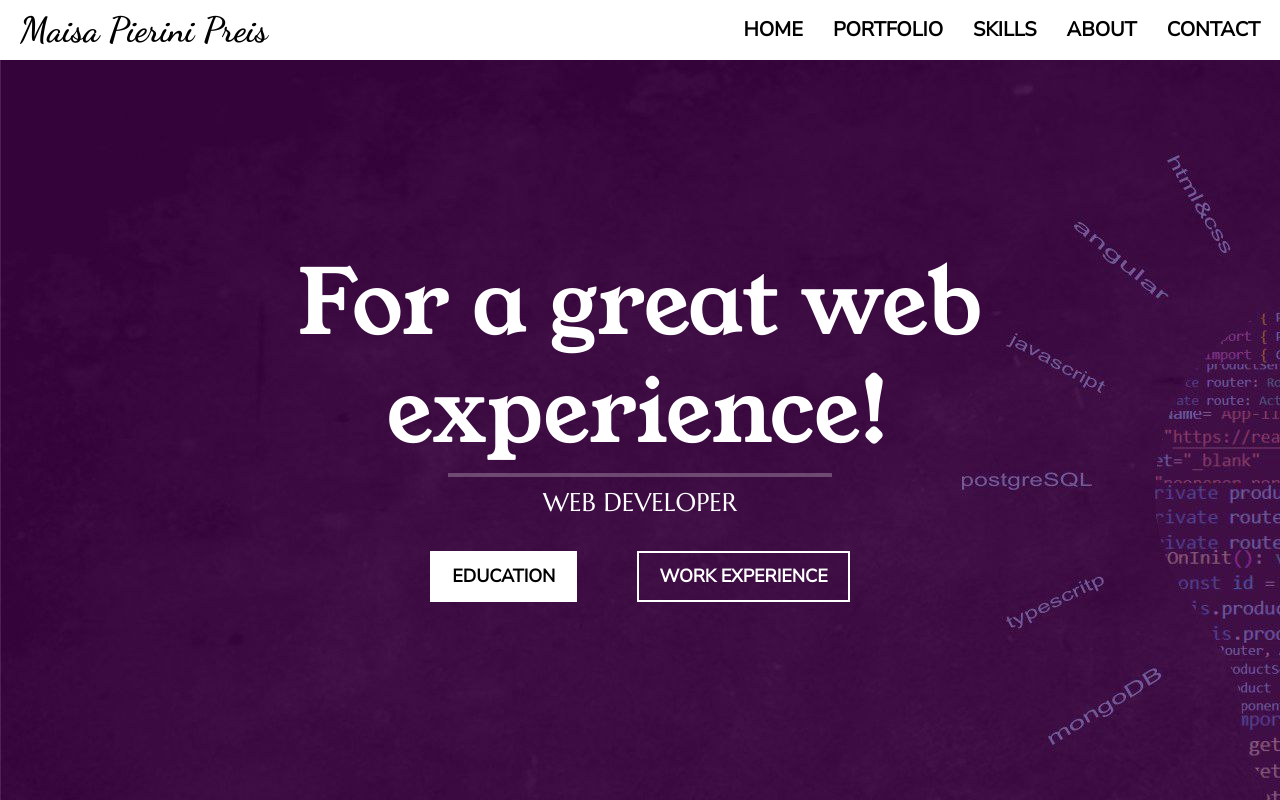
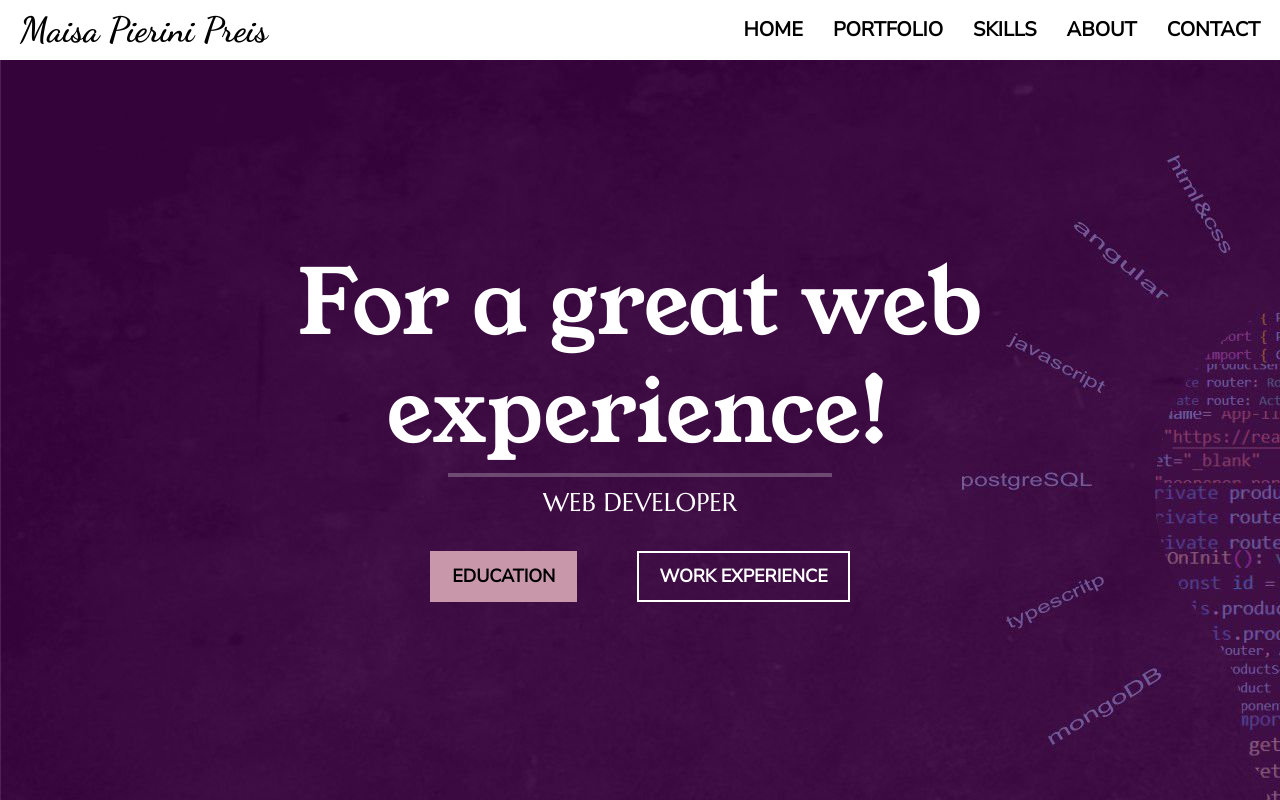
Before and after one commit to maisappreis/maisappreis.github.io, a React (Create React App) app in the folder frontend/: page / in a window 1280 px wide. In both pictures the pointer is over the button "EDUCATION". Shown: the top 800 px of the page. Built offline with nearby package versions, Linux system fonts and the light colour scheme; a web font is replaced by a local one.

Commit message:
feat: it was added a hover on the buttons.

```diff
--- a/frontend/src/components/button/Button.css
+++ b/frontend/src/components/button/Button.css
@@ -36,9 +36,19 @@
     background-color: white;
 }
 
+.white:hover {
+    background-color: #c897aa;
+    border: 2px solid #c897aa;
+}
+
 .transparent {
     background-color: transparent;
     color: white;
+}
+
+.transparent:hover {
+    color: #c897aa;
+    border: 2px solid #c897aa;
 }
 
 @media screen and (max-width: 500px) {
--- a/frontend/src/components/timeline/Timeline.css
+++ b/frontend/src/components/timeline/Timeline.css
@@ -126,6 +126,11 @@
     color: white;
 }
 
+.color:hover {
+    background-color: #792d4c;
+    color: white;
+}
+
 @media screen and (max-width: 1900px) {
     .curriculum-area {
         height: 160vh;
```
